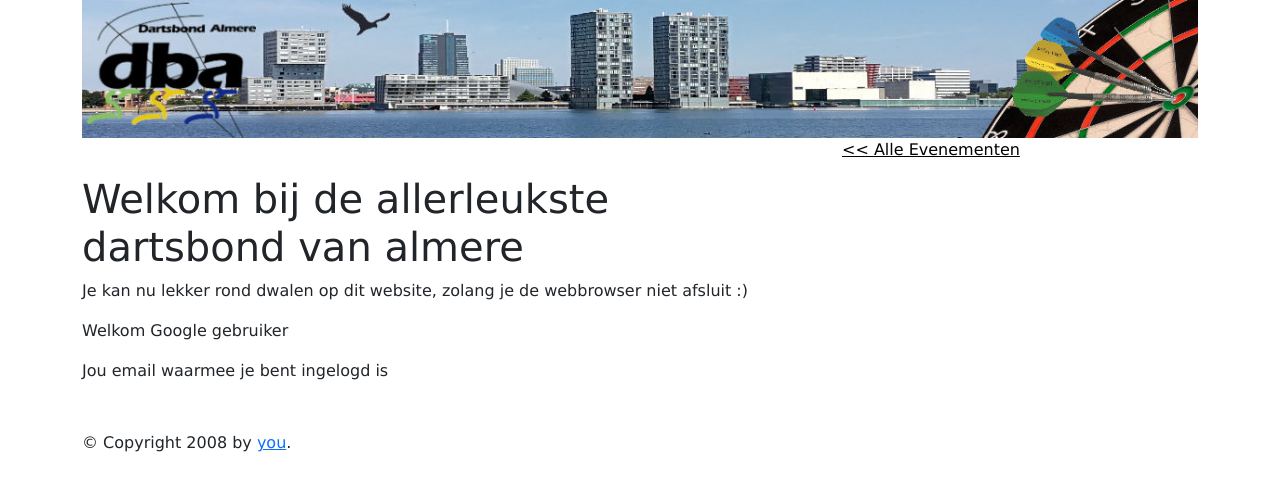
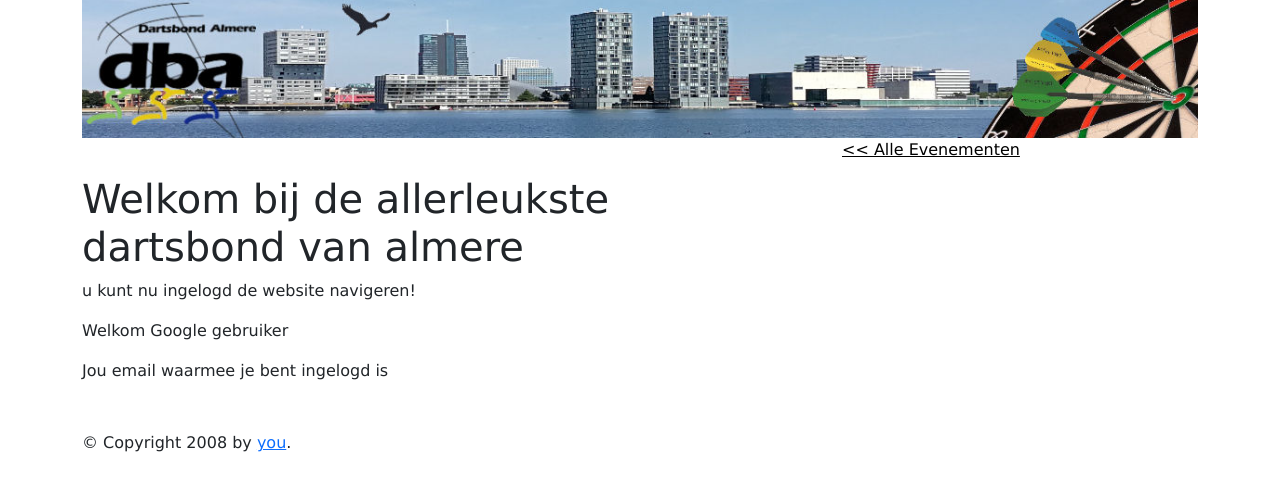
Before and after one commit to Lex-van-Os/Dartshub, a Flask app: template templates/welcome_user_google.html in a window 1280 px wide. Shown: the part 201-692 px from the top of the page. Run offline with Flask 2, Linux system fonts and the light colour scheme; the template is opened without the code that fills it, so the values that code supplies are empty; some libraries are stand-ins or nearby versions.

Commit message:
Some more refactoring

```diff
--- a/templates/welcome_user_google.html
+++ b/templates/welcome_user_google.html
@@ -1,7 +1,7 @@
 {% extends "layout/base.html.jinja" %}
 {% block content %}
         <h1>Welkom bij de allerleukste dartsbond van almere</h1>
-        <p>Je kan nu lekker rond dwalen op dit website, zolang je de webbrowser niet afsluit :)</p>
+        <p>u kunt nu ingelogd de website navigeren!</p>
         <p>Welkom Google gebruiker</p>
         <p>Jou email waarmee je bent ingelogd is {{email}}</p>
 {% endblock %}
```
Also changed, not shown: database.sqlite.
